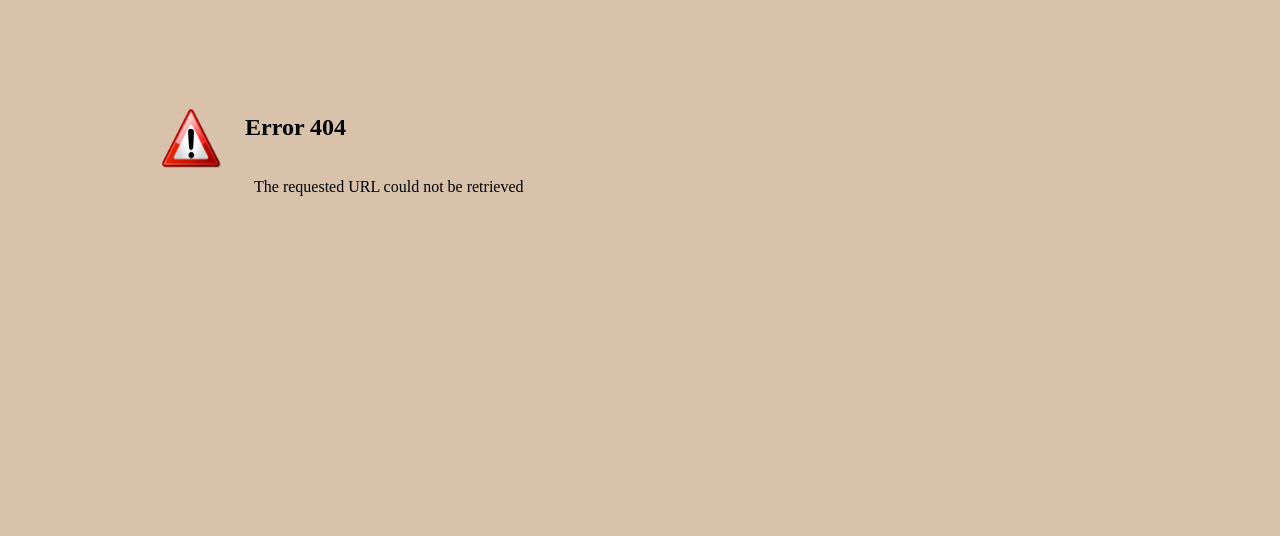
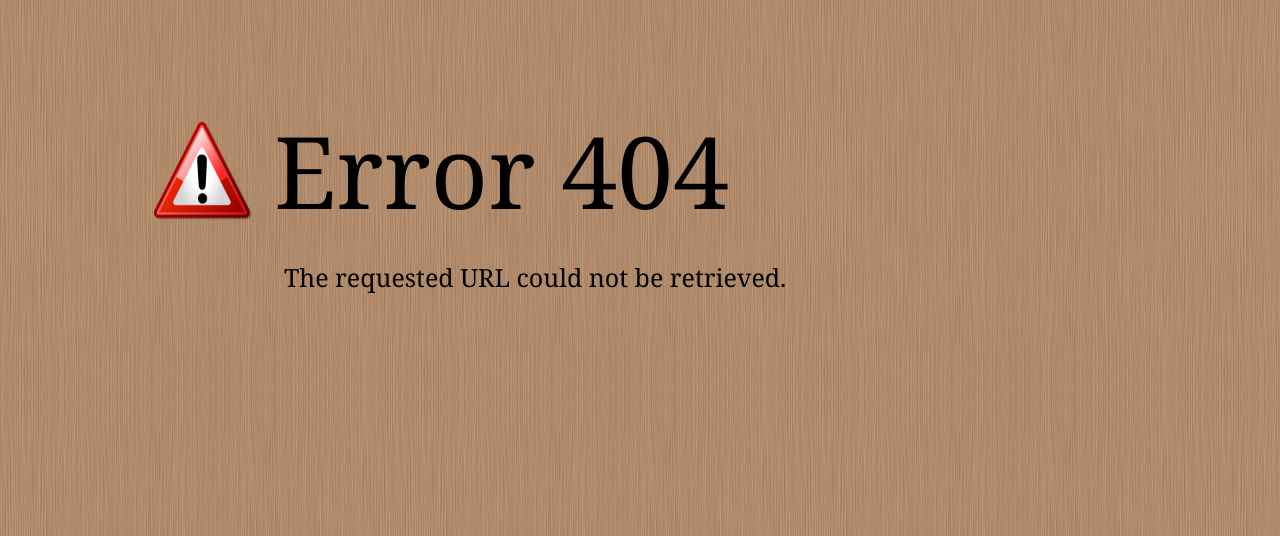
Before and after one commit to anirudh33/AssignSeat, a PHP site: page /View/error404.php in a window 1280 px wide. Shown: the top 536 px of the page. Run offline with PHP 8.4, Linux system fonts and the light colour scheme.

Commit message:
error page

```diff
--- a/View/error404.php
+++ b/View/error404.php
@@ -1,33 +1,13 @@
-<style>
-.error404{
+<link rel="stylesheet" type="text/css" href="../assets/css/style.css">
 
-	margin-left: 150px;
-	margin-top: 100px;
-
-    height:100px;
-
-}
-.margin404{
-	margin-left: 20px;
-}
-.leftmarginerror
-{
-
-	padding-left: 30px;
-}
-
-
-</style>
-<body bgcolor="#D8C2AB">
 <table class="error404">
 <tr>
-<td><img src="images/alert.png" height="60px" width="60px"></td><td><div class="margin404"><h2>Error 404</h2></div></td>
+<td><img src="../images/alert.png" height="100px" width="100px"></td><td><div class="margin404">Error 404</div></td>
 
 </tr>
 
 <tr>
-<td></td><td class="leftmarginerror">The requested URL could not be retrieved</td>
+<td></td><td class="leftmarginerror">The requested URL could not be retrieved.</td>
 </tr>
 
 </table>
-</body>
--- a/assets/css/style.css
+++ b/assets/css/style.css
@@ -288,3 +288,21 @@
 	padding-top: 0;
 	border-top: 0;
 }
+.error404{
+	color:black;
+	margin-left: 150px;
+	margin-top: 100px;
+
+    height:100px;
+
+}
+.margin404{
+	margin-left: 20px;
+	font-size: 100px;
+}
+.leftmarginerror
+{
+	padding-top:20px;
+	padding-left: 30px;
+	font-size: 25px;
+}
```
